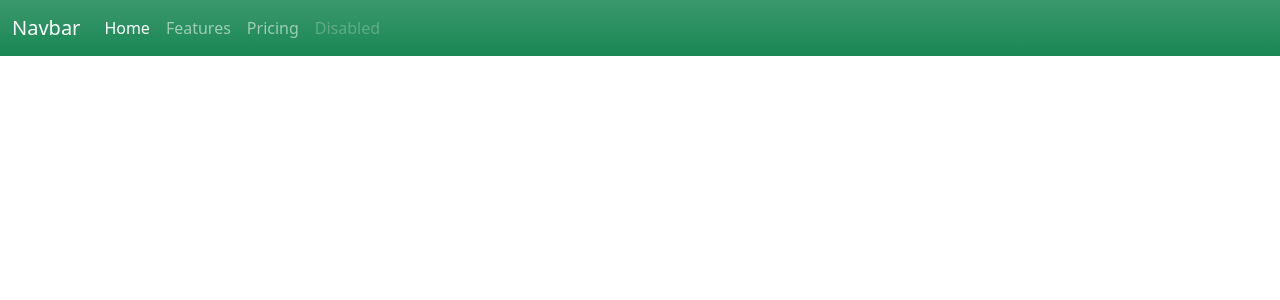
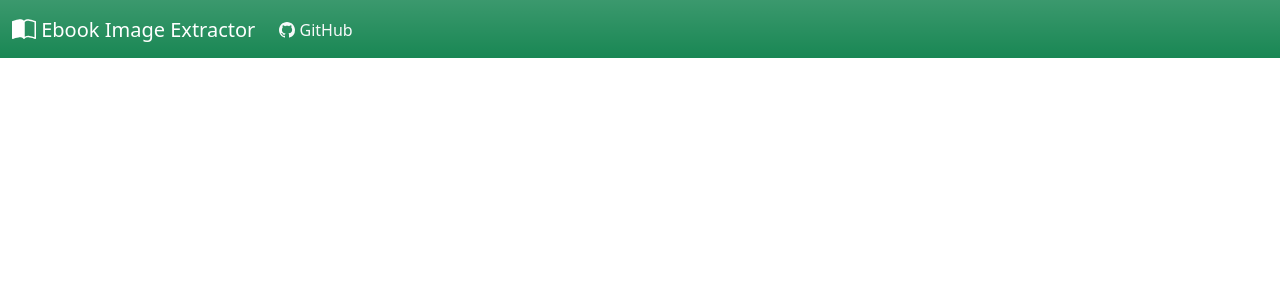
Before and after one commit to Kaitain-113/epub-image-extractor, a FastAPI app: page / in a window 1280 px wide. Shown: the top 300 px of the page. Run offline with FastAPI, Linux system fonts and the light colour scheme; some libraries are stand-ins or nearby versions.

Commit message:
feat: improve navbar

```diff
--- a/templates/upload.jinja
+++ b/templates/upload.jinja
@@ -2,24 +2,33 @@
 <html lang="en">
 <head>
     <meta charset="UTF-8">
+    <title>Ebook Image Extractor</title>
+    <meta name="description" content= "Extract images from epub files">
     <meta name="viewport" content="width=device-width, initial-scale=1.0">
+    <link rel="icon" type="image/x-icon" href="{{ url_for('static', path='/images/favicon.png') }}">
+    <link rel="stylesheet" href="{{ url_for('static', path='/css/fontawesome/all.min.css') }}">
     <link rel="stylesheet" href="{{ url_for('static', path='/css/bootstrap/bootstrap.min.css') }}">
-    <link rel="icon" type="image/x-icon" href="{{ url_for('static', path='/images/favicon.png') }}">
-    <title>Ebook Image Extractor</title>
 </head>
 <body>
     <nav class="navbar navbar-expand-lg bg-success bg-gradient navbar-dark bg-opacity-100">
         <div class="container-fluid">
-            <a class="navbar-brand" href="#">Navbar</a>
+            <div class="navbar-brand">
+                <svg xmlns="http://www.w3.org/2000/svg" width="24" height="24" fill="currentColor" class="bi bi-book-half" viewBox="0 0 16 16">
+                    <path d="M8.5 2.687c.654-.689 1.782-.886 3.112-.752 1.234.124 2.503.523 3.388.893v9.923c-.918-.35-2.107-.692-3.287-.81-1.094-.111-2.278-.039-3.213.492zM8 1.783C7.015.936 5.587.81 4.287.94c-1.514.153-3.042.672-3.994 1.105A.5.5 0 0 0 0 2.5v11a.5.5 0 0 0 .707.455c.882-.4 2.303-.881 3.68-1.02 1.409-.142 2.59.087 3.223.877a.5.5 0 0 0 .78 0c.633-.79 1.814-1.019 3.222-.877 1.378.139 2.8.62 3.681 1.02A.5.5 0 0 0 16 13.5v-11a.5.5 0 0 0-.293-.455c-.952-.433-2.48-.952-3.994-1.105C10.413.809 8.985.936 8 1.783"/>
+                </svg>
+                <span class="align-middle">Ebook Image Extractor</span>
+            </div>
             <button class="navbar-toggler" type="button" data-bs-toggle="collapse" data-bs-target="#navbarNavAltMarkup" aria-controls="navbarNavAltMarkup" aria-expanded="false" aria-label="Toggle navigation">
             <span class="navbar-toggler-icon"></span>
             </button>
             <div class="collapse navbar-collapse" id="navbarNavAltMarkup">
             <div class="navbar-nav">
-                <a class="nav-link active" aria-current="page" href="#">Home</a>
-                <a class="nav-link" href="#">Features</a>
-                <a class="nav-link" href="#">Pricing</a>
-                <a class="nav-link disabled" aria-disabled="true">Disabled</a>
+                <a class="nav-link link-light" aria-current="page" href="#">
+                    <svg xmlns="http://www.w3.org/2000/svg" width="16" height="16" fill="currentColor" class="bi bi-github" viewBox="0 0 16 16">
+                        <path d="M8 0C3.58 0 0 3.58 0 8c0 3.54 2.29 6.53 5.47 7.59.4.07.55-.17.55-.38 0-.19-.01-.82-.01-1.49-2.01.37-2.53-.49-2.69-.94-.09-.23-.48-.94-.82-1.13-.28-.15-.68-.52-.01-.53.63-.01 1.08.58 1.23.82.72 1.21 1.87.87 2.33.66.07-.52.28-.87.51-1.07-1.78-.2-3.64-.89-3.64-3.95 0-.87.31-1.59.82-2.15-.08-.2-.36-1.02.08-2.12 0 0 .67-.21 2.2.82.64-.18 1.32-.27 2-.27s1.36.09 2 .27c1.53-1.04 2.2-.82 2.2-.82.44 1.1.16 1.92.08 2.12.51.56.82 1.27.82 2.15 0 3.07-1.87 3.75-3.65 3.95.29.25.54.73.54 1.48 0 1.07-.01 1.93-.01 2.2 0 .21.15.46.55.38A8.01 8.01 0 0 0 16 8c0-4.42-3.58-8-8-8"/>
+                    </svg>
+                    <span class="align-middle">GitHub</span>
+                </a>
             </div>
             </div>
         </div>
```
